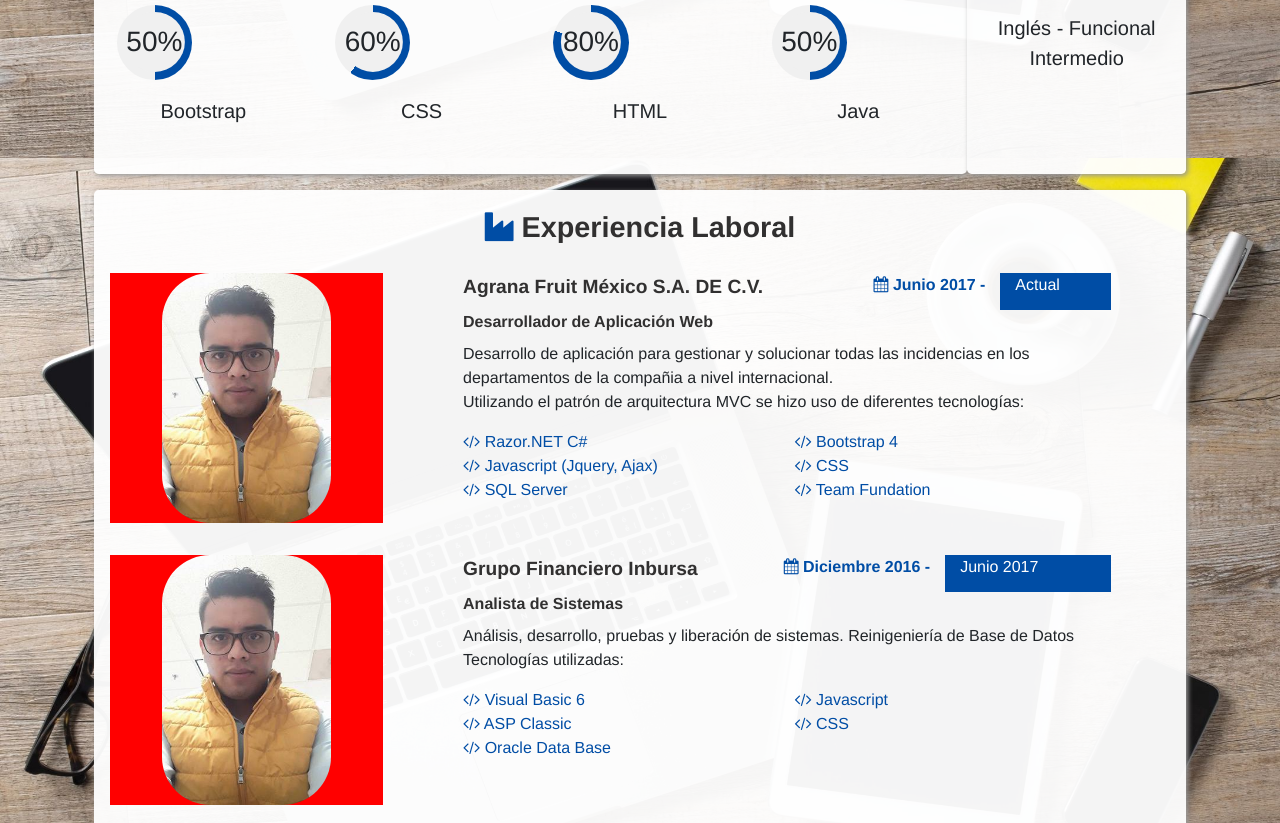
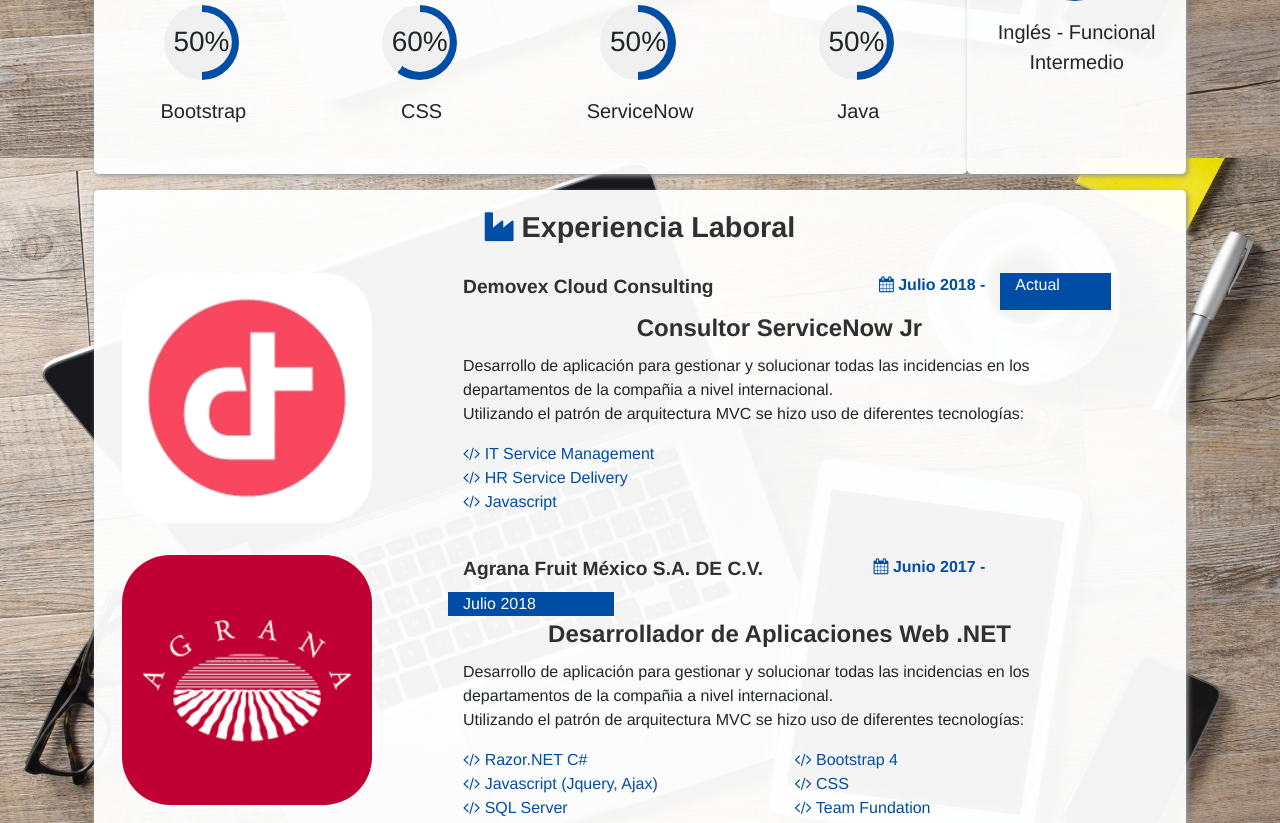
Before and after one commit to DIFG/Resume, a plain HTML site: page index.html in a window 1280 px wide. Shown: the part 642-1465 px from the top of the page. Drawn offline with nearby package versions, Linux system fonts and the light colour scheme; files whose address does not match are found by name.

Commit message:
actuaización
cambios

```diff
--- a/index.html
+++ b/index.html
@@ -6,6 +6,7 @@
     <link rel="stylesheet" href="style/font-awesome.min.css">
     <link rel="stylesheet" href="https://maxcdn.bootstrapcdn.com/bootstrap/4.0.0-beta.2/css/bootstrap.min.css" integrity="sha384-PsH8R72JQ3SOdhVi3uxftmaW6Vc51MKb0q5P2rRUpPvrszuE4W1povHYgTpBfshb" crossorigin="anonymous">
     <script src="https://ajax.googleapis.com/ajax/libs/jquery/3.2.1/jquery.min.js"></script>
+    <script type="text/javascript" src="https://platform.linkedin.com/badges/js/profile.js" async defer></script>
     <script src="js/script.js"></script>
 </head>
 <body id="Diego">
@@ -14,7 +15,7 @@
                 <div class="col-1"></div>
                 <div class="col-10" id='block-general'>
                     <div class="row divisor1">
-                        <div class="col-4" id="img-block">
+                        <div class="col-2" id="img-block">
                             <div class="row d-flex justify-content-sm-center">
                                 <img src="pictures/logo.jpeg">
                             </div>
@@ -22,7 +23,7 @@
                         <div class="col-7" id="info">
                             <div class="row">
                                     <label class="col-12 ISC divisor1" >ISC Diego Ivan Ferreyra Gallegos</label>
-                                    <label class="col-12 ISC Carrier" >Ingeniero en Sistemas Computacionales</label>
+                                    <label class="col-12 ISC Carrier" >Desarrollador .NET</label>
                                     <div class="col-6 data divisor2">
                                         <div class="row">
                                                 <div class="row">
@@ -41,6 +42,7 @@
 
                             </div>
                         </div>
+                        <div class="col-2 LI-profile-badge"  style="margin-top: 2em;" data-version="v1" data-size="medium" data-locale="es_ES" data-type="horizontal" data-theme="dark" data-vanity="diego-ferreyra"><a class="LI-simple-link" href='https://mx.linkedin.com/in/diego-ferreyra?trk=profile-badge'>Diego Ivan Ferreyra Gallegos</a></div>
                     </div>
                     </div>
             <div class="col-1"></div>
@@ -99,12 +101,12 @@
                                     <label class="namehability">CSS</label>
                                 </div>
                                 <div class="col-3 hability">
-                                    <div class="progress-radial progress-80 setsize">
+                                    <div class="progress-radial progress-50 setsize">
                                         <div class="overlay setsize">
-                                            <p>80%</p>
+                                            <p>50%</p>
                                         </div>
                                     </div>
-                                    <label class="namehability">HTML</label>
+                                    <label class="namehability">ServiceNow</label>
                                 </div>
                                 <div class="col-3 hability">
                                     <div class="progress-radial progress-50 setsize">
@@ -117,16 +119,17 @@
                             </div>
                         </div>
                         <div class="col-2" id='block-general'>
+
                             <div class="row hability">
-
                                 <div class="progress-radial progress-80Esp setsize">
                                     <div class="overlay setsize">
                                         <p></p>
                                     </div>
                                 </div>
-                                            <label class="namehability">Español - Nativo</label>
 
+                                <label class="namehability" style="margin-top: 1em; margin-left: 2em;">Español - Nativo</label>
                             </div>
+
                             <div class="row hability">
                                 <div class="progress-radial progress-60 setsize">
                                 <div class="overlay setsize">
@@ -146,14 +149,45 @@
                                     <label class="col-12 ISC"><i class="fa fa-industry icon" aria-hidden="true"></i> Experiencia Laboral </label>
                                     <div class="col-3" id="img-block">
                                         <div class="row d-flex justify-content-sm-center">
-                                            <img src="pictures/logo.jpeg">
+                                            <img src="pictures/devoteam.gif">
+                                        </div>
+                                    </div>
+                                    <div class="col-8" id="info">
+                                        <div class="row">
+                                                <label class="col-7 job" >Demovex Cloud Consulting </label>
+                                                <div class="icon Date col-3"> <i class="fa fa-calendar " aria-hidden="true"></i> <b>Julio 2018 - </b></div> <div class="Act col-2">Actual</div>
+                                                <label class="col-12 ISC Carrier" >Consultor ServiceNow Jr</label>
+                                                <div class="col-12 ">
+                                                    <p>Desarrollo de aplicación para gestionar y solucionar todas las incidencias en los departamentos de la compañia a nivel internacional. <br/>Utilizando el patrón de arquitectura MVC se hizo uso de diferentes tecnologías:</p>
+                                                    <div class="row">
+                                                        <div class="col-6">
+                                                            <div class="row">
+                                                                <div class="col-12 tool"><i class="fa fa-code" aria-hidden="true"></i> IT Service Management</div>
+                                                                <div class="col-12 tool"><i class="fa fa-code" aria-hidden="true"></i> HR Service Delivery</div>
+                                                                <div class="col-12 tool"><i class="fa fa-code" aria-hidden="true"></i> Javascript </div>
+                                                            </div>
+
+                                                        </div>
+                                                        <div class="col-6">
+
+                                                            </div>
+
+                                                    </div>
+                                                </div>
+
+
+                                        </div>
+                                    </div>
+                                    <div class="col-3" id="img-block">
+                                        <div class="row d-flex justify-content-sm-center">
+                                            <img src="pictures/agrana.png">
                                         </div>
                                     </div>
                                     <div class="col-8" id="info">
                                         <div class="row">
                                                 <label class="col-7 job" >Agrana Fruit México S.A. DE C.V. </label>
-                                                <div class="icon Date col-3"> <i class="fa fa-calendar " aria-hidden="true"></i> <b>Junio 2017 - </b></div> <div class="Act col-2">Actual</div>
-                                                <label class="col-12 ISC Carrier" >Desarrollador de Aplicación Web</label>
+                                                <div class="icon Date col-3"> <i class="fa fa-calendar " aria-hidden="true"></i> <b>Junio 2017 - </b></div> <div class="Act col-3">Julio 2018</div>
+                                                <label class="col-12 ISC Carrier" >Desarrollador de Aplicaciones Web .NET</label>
                                                 <div class="col-12 ">
                                                     <p>Desarrollo de aplicación para gestionar y solucionar todas las incidencias en los departamentos de la compañia a nivel internacional. <br/>Utilizando el patrón de arquitectura MVC se hizo uso de diferentes tecnologías:</p>
                                                     <div class="row">
@@ -181,14 +215,14 @@
                                     </div>
                                     <div class="col-3" id="img-block">
                                             <div class="row d-flex justify-content-sm-center">
-                                                <img src="pictures/logo.jpeg">
+                                                <img src="pictures/gfi.jpg" style="width: 95%;">
                                             </div>
                                         </div>
                                         <div class="col-8" id="info">
                                             <div class="row">
                                                     <label class="col-5 job" >Grupo Financiero Inbursa </label>
                                                     <div class="icon Date col-4"> <i class="fa fa-calendar " aria-hidden="true"></i> <b>Diciembre 2016 - </b></div> <div class="Act col-3">Junio 2017</div>
-                                                    <label class="col-12 ISC Carrier" >Analista de Sistemas</label>
+                                                    <label class="col-12 ISC Carrier" >Analista de Sistemas .NET</label>
                                                     <div class="col-12 ">
                                                         <p>Análisis, desarrollo, pruebas y liberación de sistemas. Reinigeniería de Base de Datos<br/>Tecnologías utilizadas:</p>
                                                         <div class="row">
@@ -217,7 +251,7 @@
 
                                         <div class="col-3" id="img-block">
                                                 <div class="row d-flex justify-content-sm-center">
-                                                    <img src="pictures/logo.jpeg">
+                                                    <img src="pictures/itm.png" >
                                                 </div>
                                             </div>
                                             <div class="col-8" id="info">
@@ -253,7 +287,7 @@
                                             </div>
                                             <div class="col-3" id="img-block">
                                             <div class="row d-flex justify-content-sm-center">
-                                                <img src="pictures/logo.jpeg">
+                                                <img src="pictures/free.jpg">
                                             </div>
                                         </div>
                                         <div class="col-8" id="info">
--- a/style/index_style.css
+++ b/style/index_style.css
@@ -23,9 +23,8 @@
     margin-left: 1em;
     margin-top:1em;
     margin-bottom:1em;
-    width: 100%;
+
     justify-content:center;
-    background-color: red;
 }
 #info{
     padding-left: 5em;
@@ -50,8 +49,8 @@
     padding: 0;
 }
 .Carrier{
-    text-align: left;
-    font-size: 1em;
+    text-align: center;
+    font-size: 1.5em;
     padding: 0;
 }
 .job{
@@ -114,6 +113,7 @@
     margin-right: 4%;
     position: relative;
     width: 40%;
+    left: 25%;
     border-radius: 50%;
   }
   .progress-radial:first-child {
@@ -161,3 +161,7 @@
     background-image: -webkit-linear-gradient(144deg, #004da5 50%, rgba(0, 0, 0, 0) 50%, rgba(0, 0, 0, 0)), -webkit-linear-gradient(180deg, #004da5 50%, #f0f0f0 50%, #f0f0f0);
     background-image: linear-gradient(-54deg, #004da5 50%, rgba(0, 0, 0, 0) 50%, rgba(0, 0, 0, 0)), linear-gradient(270deg, #004da5 50%, #f0f0f0 50%, #f0f0f0);
   }
+  .progress-40 {
+    background-image: -webkit-linear-gradient(180deg, #004da5 50%, rgba(0, 0, 0, 0) 50%, rgba(0, 0, 0, 0)), -webkit-linear-gradient(180deg, #004da5 50%, #f0f0f0 50%, #f0f0f0);
+    background-image: linear-gradient(-90deg, #004da5 50%, rgba(0, 0, 0, 0) 50%, rgba(0, 0, 0, 0)), linear-gradient(270deg, #004da5 50%, #f0f0f0 50%, #f0f0f0);
+  }
```
Also changed, not shown: pictures/agrana.png (added), pictures/d.jpg (added), pictures/devo.gif (added), pictures/devoteam.gif (added), pictures/free.jpg (added), pictures/gfi.jpg (added), pictures/itm.png (added), 1 other file. Lines whose indentation alone changed are shown as unchanged.
